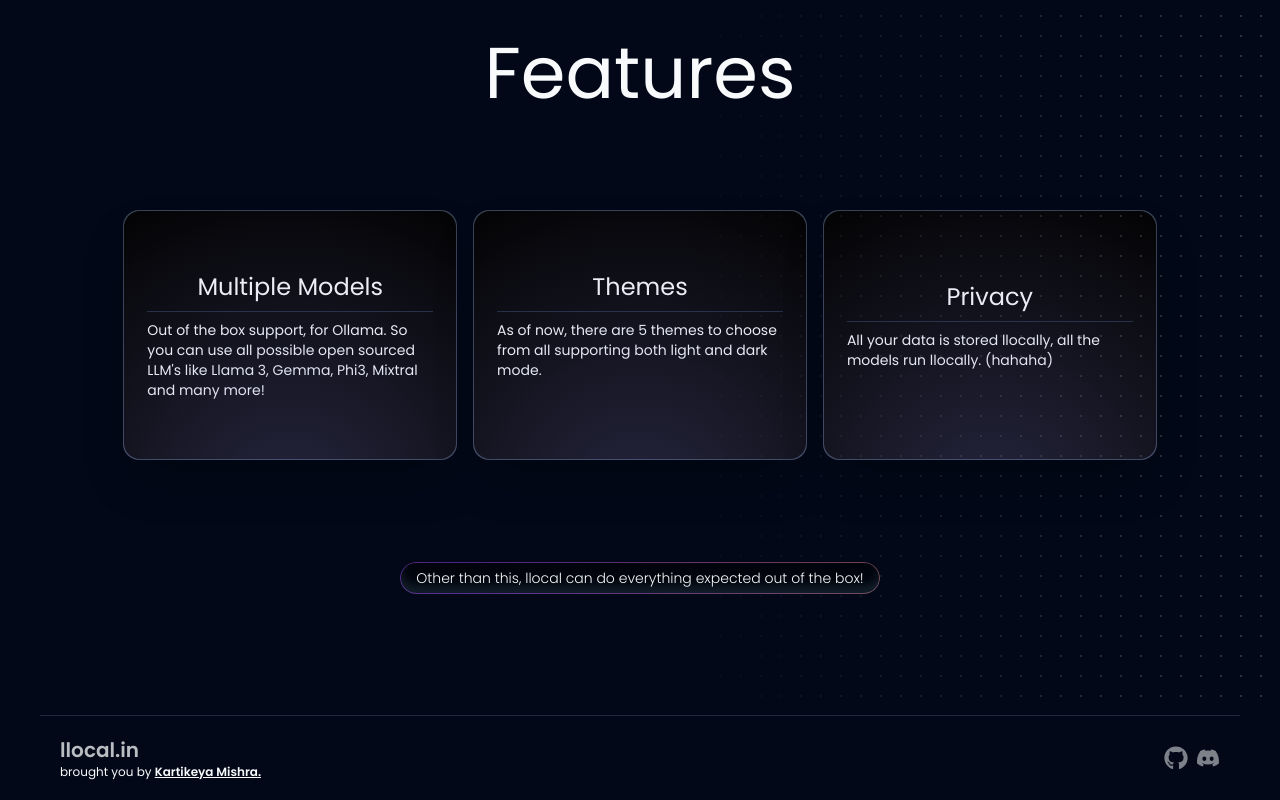
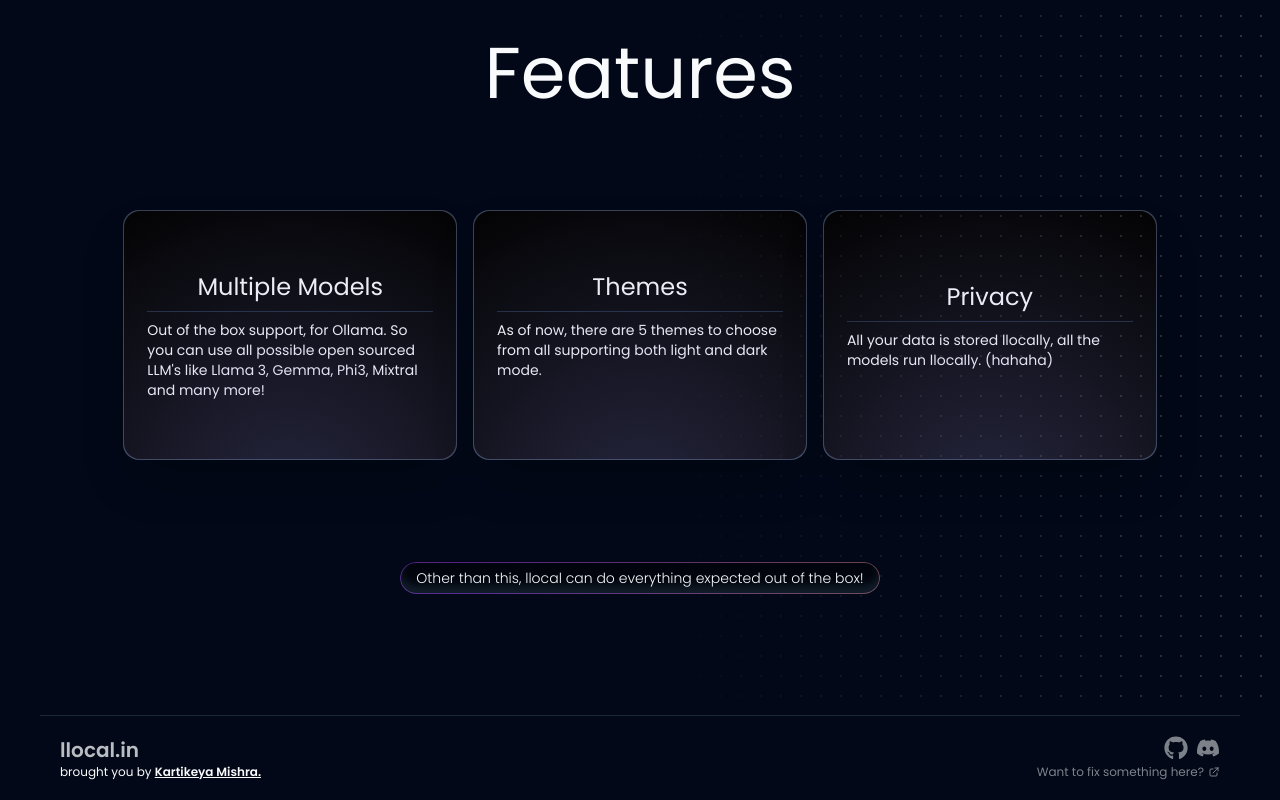
Before and after one commit to kartikm7/llocal-web, a Next.js app: page / in a window 1280 px wide. Shown: the part 1365-2165 px from the top of the page. Built offline with nearby package versions, Linux system fonts and the light colour scheme.

Commit message:
feat: added button for contributions

```diff
--- a/src/components/footer.tsx
+++ b/src/components/footer.tsx
@@ -3,6 +3,7 @@ import { Separator } from "./ui/separator";
 import { twMerge } from "tailwind-merge";
 import Link from "next/link";
 import { FaDiscord, FaGithub } from "react-icons/fa";
+import { HiOutlineExternalLink } from "react-icons/hi";
 
 export const FooterLayout = ({
   className,
@@ -21,12 +22,28 @@ export const Footer = () => {
     <FooterLayout className="flex flex-col w-full px-10">
       <div className="flex border-t p-5 justify-between items-center">
         <div className="text-xs">
-          <h1 className="font-semibold md:text-xl opacity-75 hover:opacity-100 transition-all cursor-pointer">llocal.in</h1>
-          <h1>brought you by <Link href={'https://twitter.com/codewithkt'} target="_parent"><span className="font-semibold underline">Kartikeya Mishra.</span></Link></h1>
+          <h1 className="font-semibold md:text-xl opacity-75 hover:opacity-100 transition-all cursor-pointer">
+            llocal.in
+          </h1>
+          <h1>
+            brought you by{" "}
+            <Link href={"https://twitter.com/codewithkt"} target="_parent">
+              <span className="font-semibold underline">Kartikeya Mishra.</span>
+            </Link>
+          </h1>
         </div>
-        <div className="flex gap-2 text-2xl">
-          <Link href={"https://github.com/kartikm7/llocal"}><FaGithub className="opacity-50 hover:opacity-100 hover:scale-95 transition-all" /></Link>
-          <Link href={`${process.env.NEXT_PUBLIC_DISCORD}`} target="_blank"><FaDiscord className="opacity-50 hover:opacity-100 hover:scale-95 transition-all" /></Link>
+        <div className="flex flex-col justify-end items-end gap-1">
+          <div className="flex gap-2 text-2xl">
+            <Link href={"https://github.com/kartikm7/llocal"}>
+              <FaGithub className="opacity-50 hover:opacity-100 hover:scale-95 transition-all" />
+            </Link>
+            <Link href={`${process.env.NEXT_PUBLIC_DISCORD}`} target="_blank">
+              <FaDiscord className="opacity-50 hover:opacity-100 hover:scale-95 transition-all" />
+            </Link>
+          </div>
+          <Link href={"https://github.com/kartikm7/llocal-web"} target="_blank">
+            <span className="text-xs flex justify-center items-center opacity-50 hover:opacity-100 hover:scale-95 transition-all">Want to fix something here? <HiOutlineExternalLink className="ml-1" /></span>
+          </Link>
         </div>
       </div>
     </FooterLayout>
```
